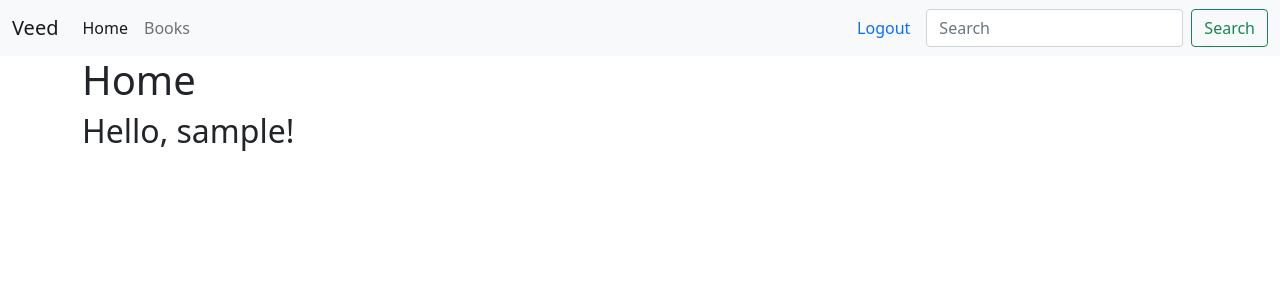
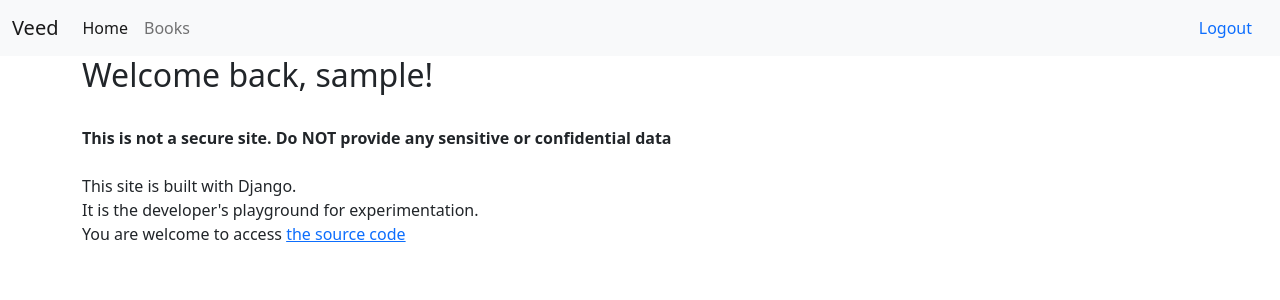
Before and after one commit to jeanmariepm/vipapi, a Django app: page /home/ in a window 1280 px wide. Shown: the top 300 px of the page. Run offline with Django 3.2, Linux system fonts and the light colour scheme; the visitor is signed in with stand-in values (Sample User, id 1); parts of the project's set-up code (start-up, migrations or seed data) failed here and were passed over.

Commit message:
Clean up home page

```diff
--- /dev/null
+++ b/books/scripts/reset_books.py
@@ -0,0 +1,5 @@
+from books.models import Book
+
+def run():
+    books = Book.objects.all()
+    books.delete()
--- a/home/templates/home/index.html
+++ b/home/templates/home/index.html
@@ -1,8 +1,26 @@
 {% extends "layout.html" %}
 
 {% block body %}
-    <h1>Home</h1>
-    <h2>
-        Hello, {{ user.username|default:'Guest' }}!
-    </h2>
+        {% if user.is_authenticated %}
+            <h2>
+                Welcome back, {{ user.username }}!
+            </h2>
+        {% else %}
+            <h2>
+                Hello, guest!
+            </h2>
+            <p>To fully explore the site, register <a href="{% url 'home:register' %}">here</a></p>
+        {% endif %}
+    <br>
+    <strong>
+        This is not a secure site.
+        Do NOT provide any sensitive or confidential data
+    </strong>
+    <br><br>
+    <p>
+        This site is built with Django. <br>
+        It is the developer's playground for experimentation.<br>
+        You are welcome to access  <a href='https://github.com/jeanmariepm/veed.git'>the source code</a>
+    </p><br>
+
 {% endblock %}
--- a/prj/templates/layout.html
+++ b/prj/templates/layout.html
@@ -34,10 +34,10 @@
                 {% else %}
                     <a class="nav-link" href="{% url 'home:login' %}?next={{ request.path }}" tabindex="-1" aria-disabled="true">Login</a>
                 {% endif %}
-                <form class="d-flex">
+                <!-- <form class="d-flex">
                   <input class="form-control me-2" type="search" placeholder="Search" aria-label="Search">
                   <button class="btn btn-outline-success" type="submit">Search</button>
-                </form>
+                </form> -->
               </div>
             </div>
           </nav>
--- a/prj/urls.py
+++ b/prj/urls.py
@@ -19,5 +19,6 @@ from django.urls import path, include
 urlpatterns = [
     path('admin/', admin.site.urls),
     path('home/', include('home.urls')),
+    path('', include('home.urls')),
     path('books/', include('books.urls')),
 ]
```
Also changed, not shown: books/static/books/books.js (added, +16 -0 lines), books/templates/books/detail.html (+6 -2 lines), books/views.py (+0 -18 lines), books/scripts/__init__init.py (added).
